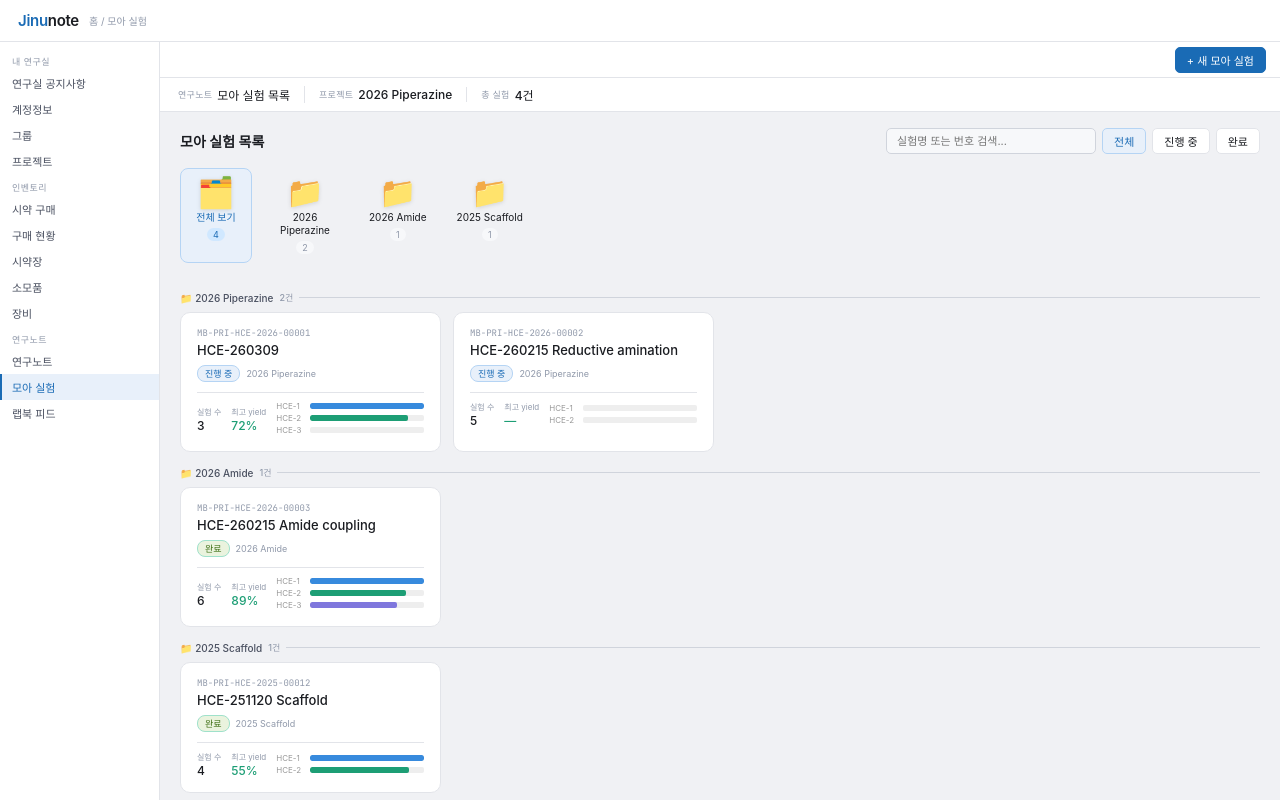
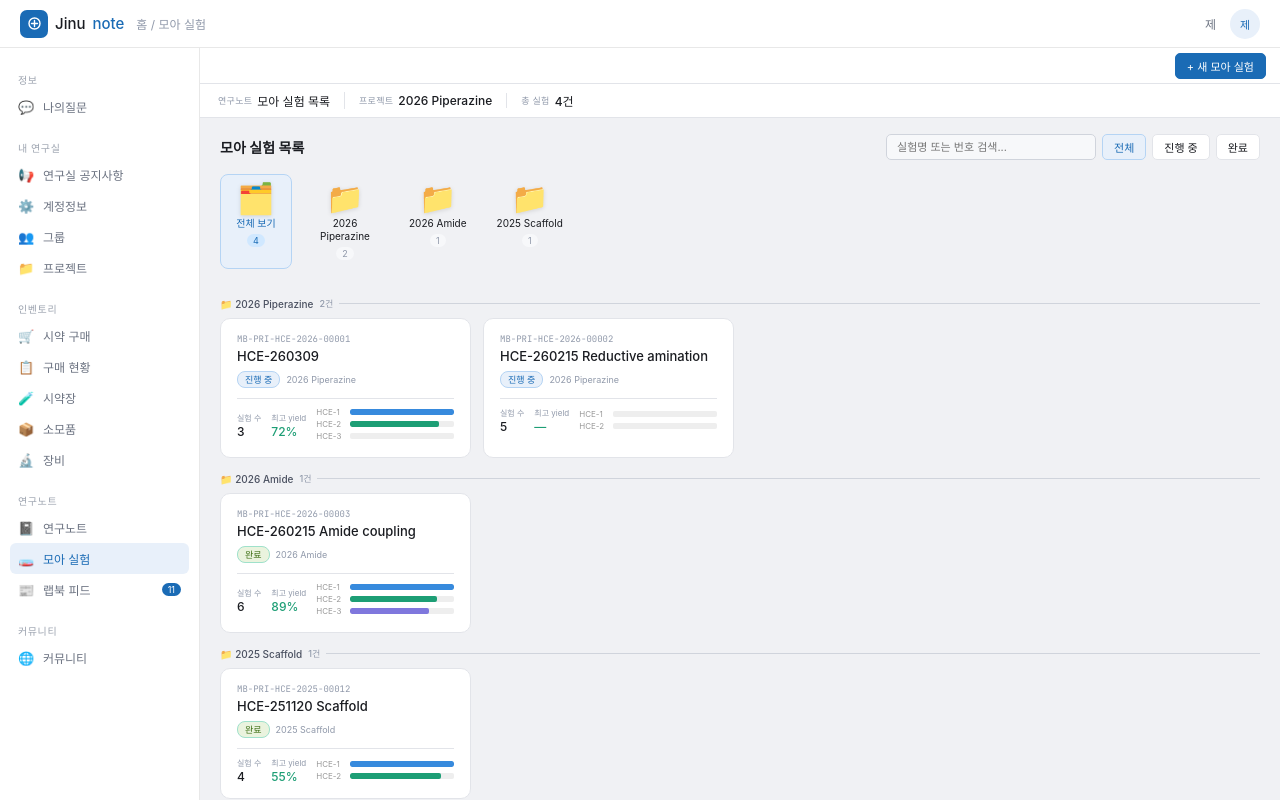
Before and after one commit to hongchae1009-crypto/desktop-tutorial, a React (Vite) app: page / in a window 1280 px wide. Built offline with nearby package versions, Linux system fonts and the light colour scheme; a web font is replaced by a local one.

Commit message:
feat: unify SNB, add cross-navigation between moa/reagent

```diff
--- a/src/App.tsx
+++ b/src/App.tsx
@@ -6,6 +6,29 @@ import MoaListPage from './pages/MoaList'
 import MoaDetailPage from './pages/MoaDetail'
 
 type View = 'list' | 'detail'
+
+const SNB_SECTIONS = (activePage: string, onNavigate: (path: string) => void) => [
+  { label: '정보', items: [{ icon: '💬', name: '나의질문', active: false, badge: '', onClick: undefined }] },
+  { label: '내 연구실', items: [
+    { icon: '📢', name: '연구실 공지사항', active: false, badge: '', onClick: undefined },
+    { icon: '⚙️', name: '계정정보', active: false, badge: '', onClick: undefined },
+    { icon: '👥', name: '그룹', active: false, badge: '', onClick: undefined },
+    { icon: '📁', name: '프로젝트', active: false, badge: '', onClick: undefined },
+  ]},
+  { label: '인벤토리', items: [
+    { icon: '🛒', name: '시약 구매', active: false, badge: '', onClick: undefined },
+    { icon: '📋', name: '구매 현황', active: false, badge: '', onClick: undefined },
+    { icon: '🧪', name: '시약장', active: activePage === 'reagent', badge: '', onClick: () => onNavigate('/reagent') },
+    { icon: '📦', name: '소모품', active: false, badge: '', onClick: undefined },
+    { icon: '🔬', name: '장비', active: false, badge: '', onClick: undefined },
+  ]},
+  { label: '연구노트', items: [
+    { icon: '📓', name: '연구노트', active: false, badge: '', onClick: undefined },
+    { icon: '🧫', name: '모아 실험', active: activePage === 'moa', badge: '', onClick: () => onNavigate('/') },
+    { icon: '📰', name: '랩북 피드', active: false, badge: '11', onClick: undefined },
+  ]},
+  { label: '커뮤니티', items: [{ icon: '🌐', name: '커뮤니티', active: false, badge: '', onClick: undefined }] },
+]
 
 export default function App() {
   const [view, setView] = useState<View>('list')
@@ -22,41 +45,82 @@ export default function App() {
     setActiveCard(null)
   }
 
+  const sections = SNB_SECTIONS('moa', navigate)
+
   return (
-    <div className="app">
+    <div style={{ display: 'flex', flexDirection: 'column', height: '100vh', overflow: 'hidden' }}>
       {/* TOPBAR */}
-      <div className="topbar">
-        <div style={{ display: 'flex', alignItems: 'center' }}>
-          <div className="logo">Jinu<span>note</span></div>
-          <div className="bc">
-            {view === 'list' ? '홈 / 모아 실험' : `홈 / 모아 실험 / ${activeCard?.title ?? ''}`}
+      <header style={{
+        height: '48px', flexShrink: 0,
+        background: 'var(--surface, #fff)', borderBottom: '1px solid var(--border, #e5e7eb)',
+        display: 'flex', alignItems: 'center', padding: '0 20px', gap: '12px', zIndex: 100,
+      }}>
+        <div style={{ display: 'flex', alignItems: 'center', gap: '7px', fontWeight: 500, fontSize: '15px', color: 'var(--tx, #111)' }}>
+          <div style={{ width: '28px', height: '28px', background: 'var(--blue, #2563eb)', borderRadius: '7px', display: 'flex', alignItems: 'center', justifyContent: 'center' }}>
+            <svg width="15" height="15" viewBox="0 0 15 15" fill="none">
+              <circle cx="7.5" cy="7.5" r="5.5" stroke="white" strokeWidth="1.4"/>
+              <path d="M4.5 7.5h6M7.5 4.5v6" stroke="white" strokeWidth="1.4" strokeLinecap="round"/>
+            </svg>
           </div>
+          Jinu<span style={{ color: 'var(--blue, #2563eb)' }}>note</span>
         </div>
-      </div>
+        <div style={{ fontSize: '12px', color: 'var(--tx3, #9ca3af)' }}>
+          {view === 'list' ? '홈 / 모아 실험' : `홈 / 모아 실험 / ${activeCard?.title ?? ''}`}
+        </div>
+        <div style={{ marginLeft: 'auto', display: 'flex', alignItems: 'center', gap: '14px' }}>
+          <span style={{ fontSize: '12px', color: 'var(--muted, #6b7280)' }}>제</span>
+          <div style={{
+            width: '30px', height: '30px', borderRadius: '50%',
+            background: 'var(--blue-bg, #eff6ff)', color: 'var(--blue, #2563eb)',
+            display: 'flex', alignItems: 'center', justifyContent: 'center',
+            fontSize: '11px', fontWeight: 500, cursor: 'pointer',
+          }}>제</div>
+        </div>
+      </header>
 
       {/* BODY */}
-      <div className="body-wrap">
+      <div style={{ flex: 1, display: 'flex', overflow: 'hidden' }}>
         {/* SNB */}
-        <nav className="snb">
-          <div className="snb-title">내 연구실</div>
-          <div className="snb-item">연구실 공지사항</div>
-          <div className="snb-item">계정정보</div>
-          <div className="snb-item">그룹</div>
-          <div className="snb-item">프로젝트</div>
-          <div className="snb-title">인벤토리</div>
-          <div className="snb-item">시약 구매</div>
-          <div className="snb-item">구매 현황</div>
-          <div className="snb-item" onClick={() => navigate('/reagent')} style={{ cursor: 'pointer' }}>시약장</div>
-          <div className="snb-item">소모품</div>
-          <div className="snb-item">장비</div>
-          <div className="snb-title">연구노트</div>
-          <div className="snb-item">연구노트</div>
-          <div className={`snb-item${view === 'list' || view === 'detail' ? ' active' : ''}`}>모아 실험</div>
-          <div className="snb-item">랩북 피드</div>
+        <nav aria-label="서비스 메뉴" style={{
+          width: '200px', flexShrink: 0,
+          background: 'var(--surface, #fff)', borderRight: '1px solid var(--border, #e5e7eb)',
+          overflowY: 'auto', padding: '10px 0 20px',
+        }}>
+          {sections.map((section) => (
+            <div key={section.label} style={{ padding: '14px 10px 4px' }}>
+              <div style={{ fontSize: '10px', fontWeight: 500, color: 'var(--hint, #9ca3af)', textTransform: 'uppercase', letterSpacing: '.06em', padding: '0 8px', marginBottom: '4px' }}>
+                {section.label}
+              </div>
+              {section.items.map((item) => (
+                <div
+                  key={item.name}
+                  onClick={item.onClick}
+                  style={{
+                    display: 'flex', alignItems: 'center', gap: '9px',
+                    padding: '7px 8px', borderRadius: '6px',
+                    fontSize: '12px',
+                    color: item.active ? 'var(--blue, #2563eb)' : 'var(--muted, #6b7280)',
+                    background: item.active ? 'var(--blue-bg, #eff6ff)' : 'transparent',
+                    fontWeight: item.active ? 500 : 400,
+                    cursor: item.onClick ? 'pointer' : 'default',
+                    transition: 'background .12s, color .12s',
+                  }}
+                >
+                  <span style={{ width: '16px', textAlign: 'center', fontSize: '13px' }}>{item.icon}</span>
+                  {item.name}
+                  {item.badge && (
+                    <span style={{ marginLeft: 'auto', fontSize: '9px', background: 'var(--blue, #2563eb)', color: '#fff', padding: '1px 6px', borderRadius: '10px' }}>
+                      {item.badge}
+                    </span>
+                  )}
+                </div>
+              ))}
+            </div>
+          ))}
         </nav>
 
         {/* RIGHT PANEL */}
-        <div className="right-panel">
+        <div style={{ flex: 1, overflow: 'hidden', display: 'flex', flexDirection: 'column' }}>
           {view === 'list' ? (
             <MoaListPage cards={SAMPLE_CARDS} onOpen={goDetail} />
           ) : (
--- a/src/pages/Reagent/ReagentPage.tsx
+++ b/src/pages/Reagent/ReagentPage.tsx
@@ -10,6 +10,7 @@
  *   - 선택 ID 집합: Zustand items 에서 파생 (실시간 동기화)
  */
 import { useCallback, useMemo, useState } from 'react';
+import { useNavigate } from 'react-router-dom';
 import type { ReagentItem, RecentSearch, SortState, ViewMode } from '@/types/reagent';
 import { useBasketStore } from '@/store/basketStore';
 import {
@@ -46,6 +47,7 @@ function loadViewMode(): ViewMode {
 function ReagentPageInner() {
   const { showToast } = useToast();
   const basket = useBasketStore();
+  const navigate = useNavigate();
 
   // ── 시약장 탭 ────────────────────────────────────────────────
   const [activeCabId, setActiveCabId] = useState(MOCK_CABINETS[0].id);
@@ -196,12 +198,12 @@ function ReagentPageInner() {
           overflowY: 'auto', padding: '10px 0 20px',
         }}>
           {([
-            { label: '정보', items: [{ icon: '💬', name: '나의질문', active: false, badge: '' }] },
-            { label: '내 연구실', items: [{ icon: '📢', name: '연구실 공지사항', active: false, badge: '' }, { icon: '⚙️', name: '계정정보', active: false, badge: '' }, { icon: '👥', name: '그룹', active: false, badge: '' }, { icon: '📁', name: '프로젝트', active: false, badge: '' }] },
-            { label: '인벤토리', items: [{ icon: '🛒', name: '시약 구매', active: false, badge: '' }, { icon: '📋', name: '구매 현황', active: false, badge: '' }, { icon: '🧪', name: '시약장', active: true, badge: '' }, { icon: '📦', name: '소모품', active: false, badge: '' }, { icon: '🔬', name: '장비', active: false, badge: '' }] },
-            { label: '연구노트', items: [{ icon: '📓', name: '연구노트', active: false, badge: '' }, { icon: '🧫', name: '모아 실험', active: false, badge: '' }, { icon: '📰', name: '랩북 피드', active: false, badge: '11' }] },
-            { label: '커뮤니티', items: [{ icon: '🌐', name: '커뮤니티', active: false, badge: '' }] },
-          ] as Array<{ label: string; items: Array<{ icon: string; name: string; active: boolean; badge: string }> }>).map((section) => (
+            { label: '정보', items: [{ icon: '💬', name: '나의질문', active: false, badge: '', onClick: undefined }] },
+            { label: '내 연구실', items: [{ icon: '📢', name: '연구실 공지사항', active: false, badge: '', onClick: undefined }, { icon: '⚙️', name: '계정정보', active: false, badge: '', onClick: undefined }, { icon: '👥', name: '그룹', active: false, badge: '', onClick: undefined }, { icon: '📁', name: '프로젝트', active: false, badge: '', onClick: undefined }] },
+            { label: '인벤토리', items: [{ icon: '🛒', name: '시약 구매', active: false, badge: '', onClick: undefined }, { icon: '📋', name: '구매 현황', active: false, badge: '', onClick: undefined }, { icon: '🧪', name: '시약장', active: true, badge: '', onClick: undefined }, { icon: '📦', name: '소모품', active: false, badge: '', onClick: undefined }, { icon: '🔬', name: '장비', active: false, badge: '', onClick: undefined }] },
+            { label: '연구노트', items: [{ icon: '📓', name: '연구노트', active: false, badge: '', onClick: undefined }, { icon: '🧫', name: '모아 실험', active: false, badge: '', onClick: () => navigate('/') }, { icon: '📰', name: '랩북 피드', active: false, badge: '11', onClick: undefined }] },
+            { label: '커뮤니티', items: [{ icon: '🌐', name: '커뮤니티', active: false, badge: '', onClick: undefined }] },
+          ] as Array<{ label: string; items: Array<{ icon: string; name: string; active: boolean; badge: string; onClick: (() => void) | undefined }> }>).map((section) => (
             <div key={section.label} style={{ padding: '14px 10px 4px' }}>
               <div style={{ fontSize: '10px', fontWeight: 500, color: 'var(--hint)', textTransform: 'uppercase', letterSpacing: '.06em', padding: '0 8px', marginBottom: '4px' }}>
                 {section.label}
@@ -209,6 +211,7 @@ function ReagentPageInner() {
               {section.items.map((item) => (
                 <div
                   key={item.name}
+                  onClick={item.onClick}
                   style={{
                     display: 'flex', alignItems: 'center', gap: '9px',
                     padding: '7px 8px', borderRadius: 'var(--r)',
@@ -216,7 +219,7 @@ function ReagentPageInner() {
                     color: item.active ? 'var(--blue)' : 'var(--muted)',
                     background: item.active ? 'var(--blue-lt)' : 'transparent',
                     fontWeight: item.active ? 500 : 400,
-                    cursor: 'pointer', transition: 'background .12s, color .12s',
+                    cursor: item.onClick ? 'pointer' : 'default', transition: 'background .12s, color .12s',
                   }}
                 >
                   <span style={{ width: '16px', textAlign: 'center', fontSize: '13px' }}>{item.icon}</span>
```
Also changed, not shown: 1 other file (tests, documents, lock files or other folders).
